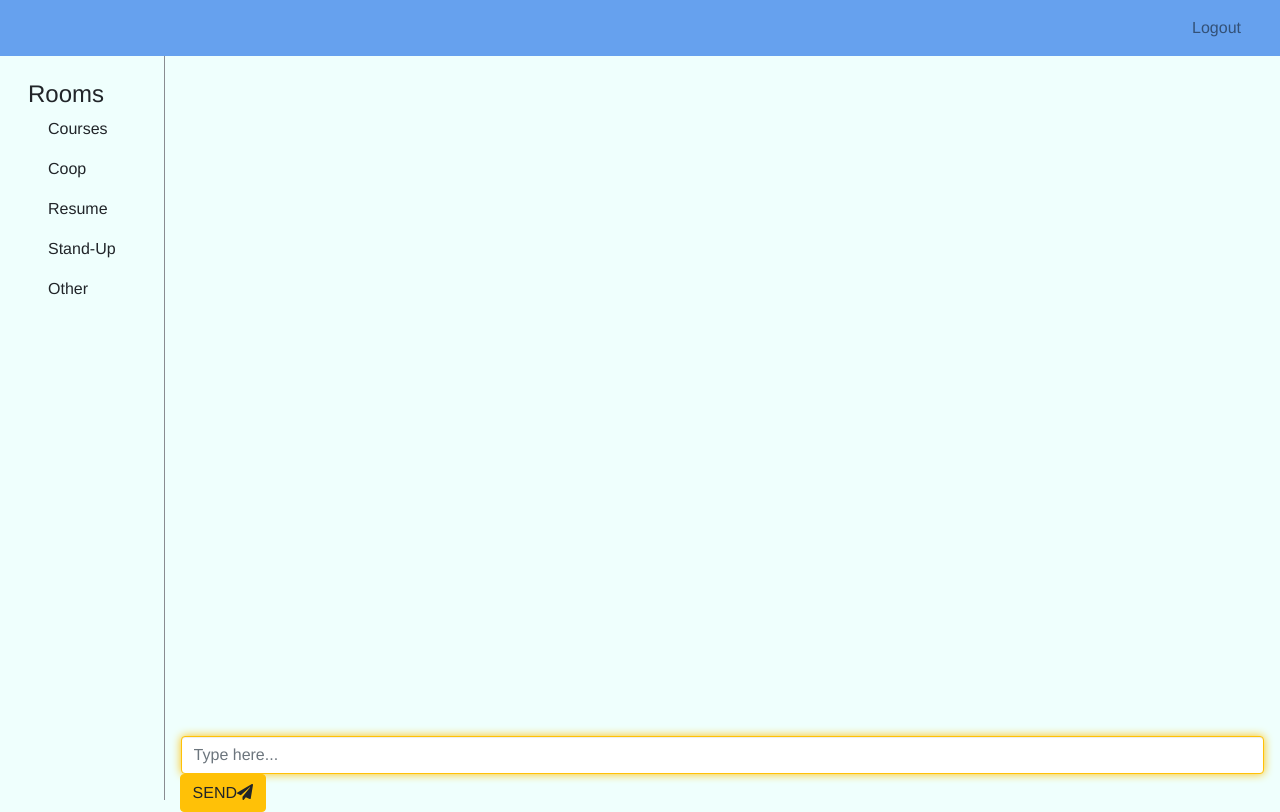
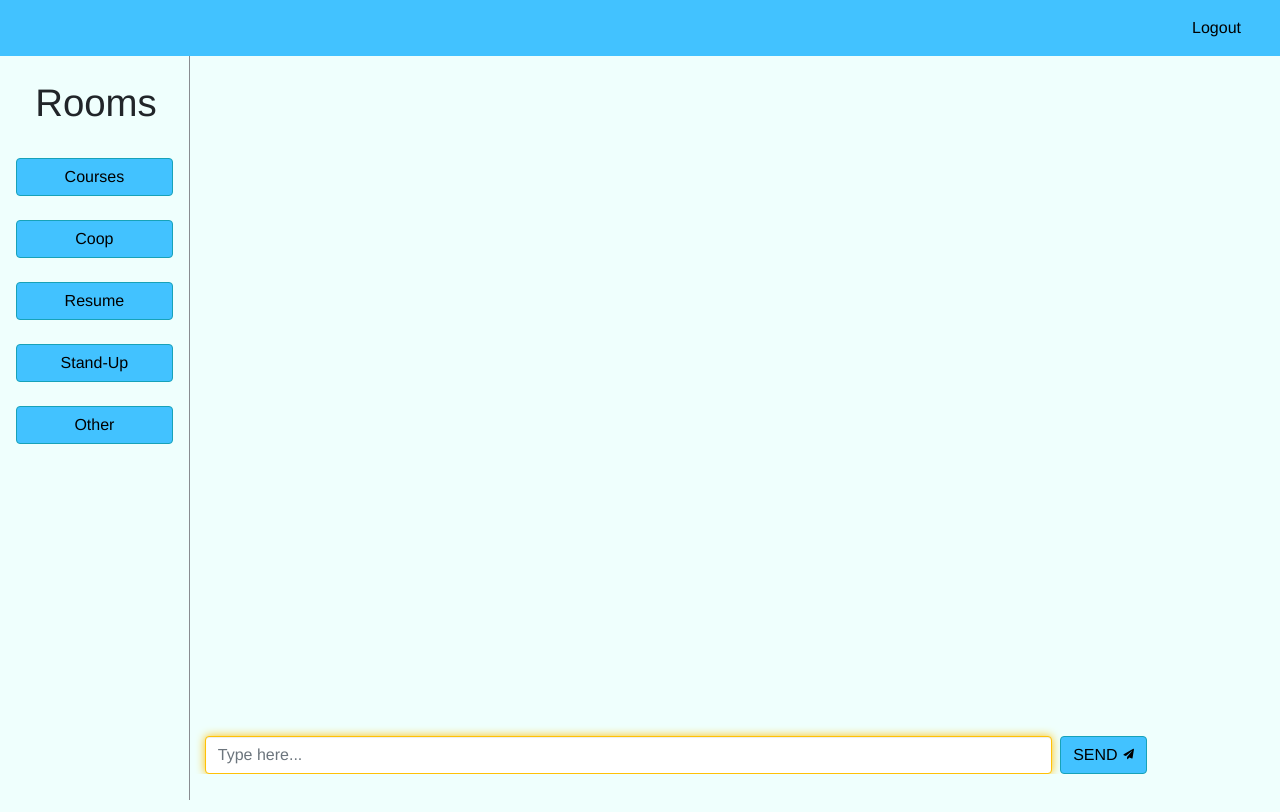
Before and after one commit to uz1pk/Computing-Chat, a Flask app: page /chat in a window 1280 px wide. Run offline with Flask 2, Linux system fonts and the light colour scheme; a user stored in the database is signed in; tables that the repository leaves empty hold one stand-in row (values such as "Sample post"); some libraries are stand-ins or nearby versions.

Commit message:
finished, starting deployment

```diff
--- a/app.py
+++ b/app.py
@@ -63,9 +63,9 @@
 @app.route("/chat", methods=['GET', 'POST'])
 def chat():
 
-    if not current_user.is_authenticated:
-        flash('Must be logged in before accessing chat')
-        return redirect(url_for('index'))
+    #if not current_user.is_authenticated:
+    #    flash('Must be logged in before accessing chat')
+    #    return redirect(url_for('index'))
 
     return render_template('main.html', username=current_user.username, rooms=CHATROOMS)
 
--- a/static/styles/chat.css
+++ b/static/styles/chat.css
@@ -10,6 +10,27 @@
 .main-section {
     overflow: hidden;
     width: 100%;
+}
+
+#rooms-sidebar-title {
+    padding-right: 1rem;
+    font-size: 3vw;
+}
+
+#send-message {
+    margin-left: 0.5rem;
+}
+
+.test-button {
+    width: 100%;
+}
+
+#paper-airplane {
+    padding-left: 9%;
+}
+
+#user-message {
+    width: 80%;
 }
 
 #sidebar {
@@ -89,13 +110,19 @@
   100% {opacity: 1;}
 }
 
+.btn-info {
+    background-color: #42C2FF;
+    color: #000000;
+}
+
 .other-message {
-    margin-right:7em;
+    width: 35vw;
     margin-left: 1em;
+    margin-right: auto;
     padding: 0.5em 0.5em 0.5em 1em;
-    border-radius: 5px;
+    border-radius: 15px;
     border-color: grey;
-    border-width: 0.5px;
+    border-width: 2px;
     border-style: solid;
     background-color: #C2DBFB;
 
@@ -106,12 +133,13 @@
 }
 
 .my-message {
-    margin-left:7em;
-    margin-right:1em;
+    width: 40vw;
+    margin-left: auto;
+    margin-right: 1em;
     padding: 0.5em 0.5em 0.5em 1em;
-    border-radius: 5px;
-    border-color: #206ED2;
-    border-width: 1px;
+    border-radius: 15px;
+    border-color: #42C2FF;
+    border-width: 2px;
     border-style: solid;
 
     animation-name: fadeIn;
--- a/static/styles/style.css
+++ b/static/styles/style.css
@@ -31,6 +31,11 @@
     margin-bottom: 0;
     padding-top: 1em;
     padding-bottom: 1em;
+}
+
+.btn-info {
+    background-color: #42C2FF;
+    color: #000000;
 }
 
 #main-jumbo {
--- a/templates/index.html
+++ b/templates/index.html
@@ -6,7 +6,7 @@
 
 {% block content %}
     <div id="center-padding">
-        <h1>Get Started</h1>
+        <h1>Register</h1>
 
         <div id="center-padding">
             <form action="{{ url_for('register')}}", method="POST">
--- a/templates/main.html
+++ b/templates/main.html
@@ -21,7 +21,7 @@
 
         <div class="wrapper">
             <!-- NAVIGATION BAR -->
-            <nav class="navbar navbar-expand-sm navbar-light fixed-top" style="background-color: #66a1ee">
+            <nav class="navbar navbar-expand-sm navbar-light fixed-top" style="background-color: #42C2FF">
                 <div class="container-fluid">
                     <div id="show-sidebar-button" class="cursor-pointer">
                         <i class="fas fa-plus-circle "></i>
@@ -34,7 +34,7 @@
                     <div class="collapse navbar-collapse" id="navbarSupportedContent">
                         <ul class="navbar-nav ml-auto">
                             <li class="nav-item">
-                                <a id="logout-btn" class="nav-link" href="{{ url_for('logout') }}"><span style="color: #335177">Logout</span></a>
+                                <a id="logout-btn" class="nav-link" href="{{ url_for('logout') }}"><span style="color: #000000">Logout</span></a>
                             </li>
                         </ul>
                     </div>
@@ -46,12 +46,14 @@
 
                 <!-- SELECT ROOMS -->
                 <nav id="sidebar">
-                    <h4>
+                    <h4 id="rooms-sidebar-title">
                         Rooms
                     </h4>
 
                     {% for room in rooms %}
-                        <p class="select-room">{{ room|title }}</p>
+                        <br/>
+                        <button class="select-room btn btn-info test-button">{{ room|title }}</button>
+                        <br/>
                     {% endfor %}
                 </nav>
 
@@ -65,9 +67,9 @@
 
                     <!-- SEND MESSAGE -->
                     <div class="input-area" class="input-group mb-3">
-                        <input type="text" id="user-message" class="form-control" placeholder="Type here..." aria-label="Type a message" aria-describedby="basic-addon2" autocomplete="off">
                         <div class="input-group-append">
-                            <button id="send-message" class="btn btn-warning" type="button">SEND<i class="fas fa-paper-plane"></i></button>
+                            <input type="text" id="user-message" class="form-control" placeholder="Type here..." aria-label="Type a message" aria-describedby="basic-addon2" autocomplete="off">
+                            <button id="send-message" class="btn btn-info" type="button">SEND<i class="fas fa-paper-plane" id="paper-airplane"></i></button>
                         </div>
                     </div>
                 </div>
```
Also changed, not shown: static/scripts/socketio.js (+10 -0 lines), static/fav.png.
